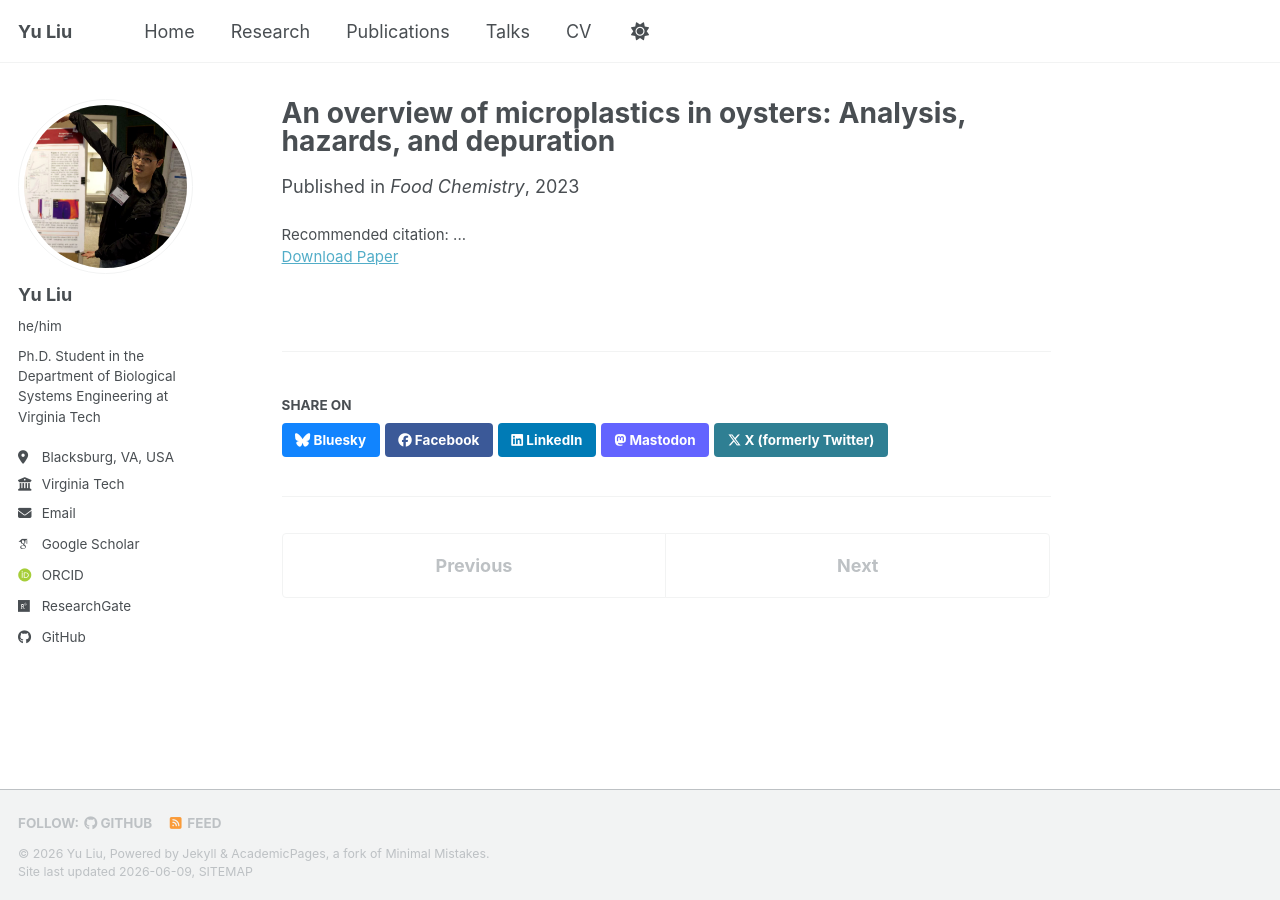
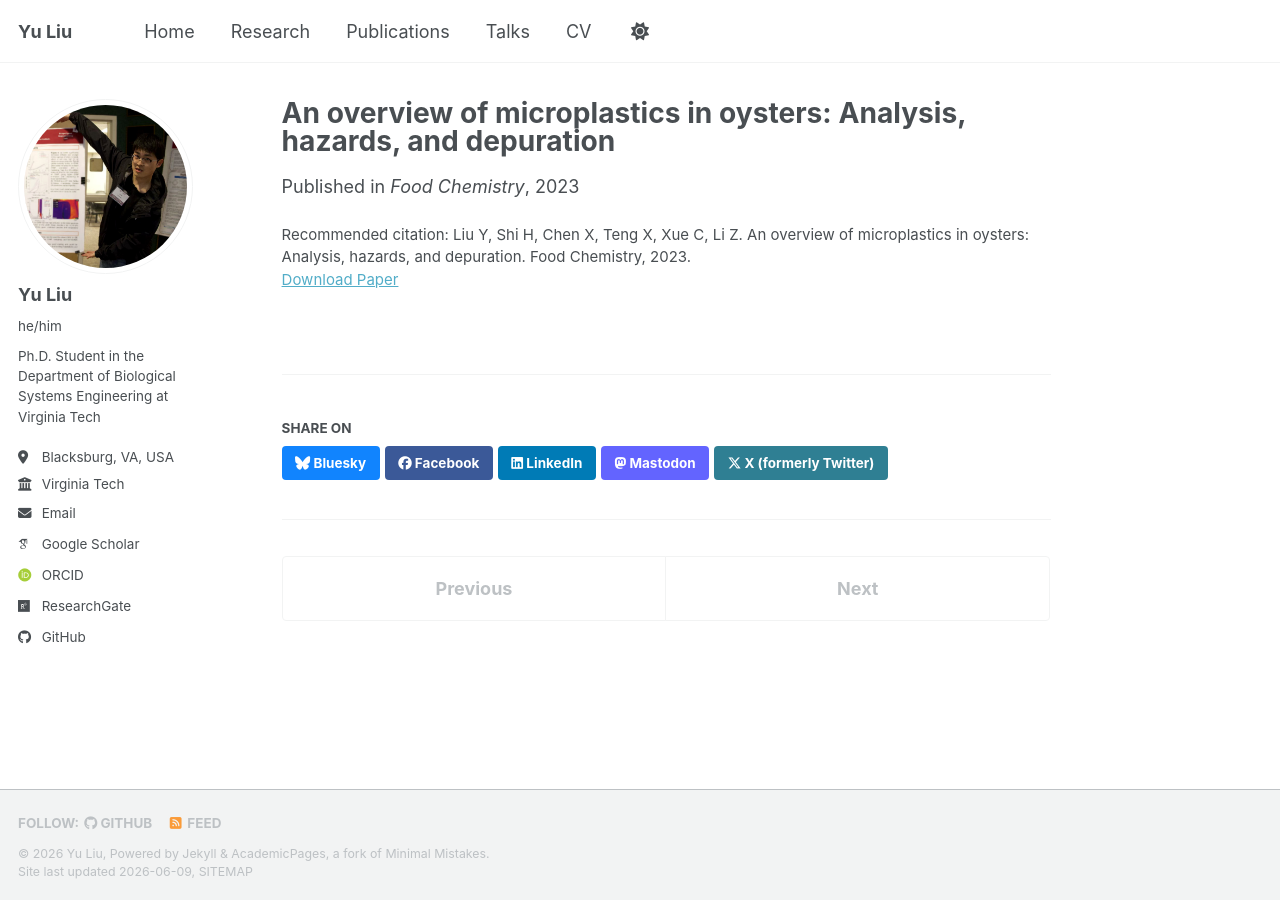
Before and after one commit to yuliu0322/yuliu0322.github.io, a Jekyll site: the page built from _publications/2023-01-01-microplastics-review.md, in a window 1280 px wide. Built offline with Jekyll 4.4.1, drawn with Linux system fonts in a browser that asks for light colours; some web fonts are replaced; a script bundle is joined from its source files by our own code; library files that are not in the unit come from our copies.

Commit message:
Update 2023-01-01-microplastics-review.md

```diff
--- a/_publications/2023-01-01-microplastics-review.md
+++ b/_publications/2023-01-01-microplastics-review.md
@@ -6,8 +6,8 @@ permalink: /publication/oyster-microplastics-review/
 date: 2023-01-01
 venue: "Food Chemistry"
 
-paperurl: "10.1016/j.foodchem.2023.136153"
+paperurl: "https://doi.org/10.1016/j.foodchem.2023.136153"
 
 excerpt: "Review article on microplastic contamination in oysters."
-citation: "..."
+citation: "Liu Y, Shi H, Chen X, Teng X, Xue C, Li Z. An overview of microplastics in oysters: Analysis, hazards, and depuration. Food Chemistry, 2023."
 ---
```
